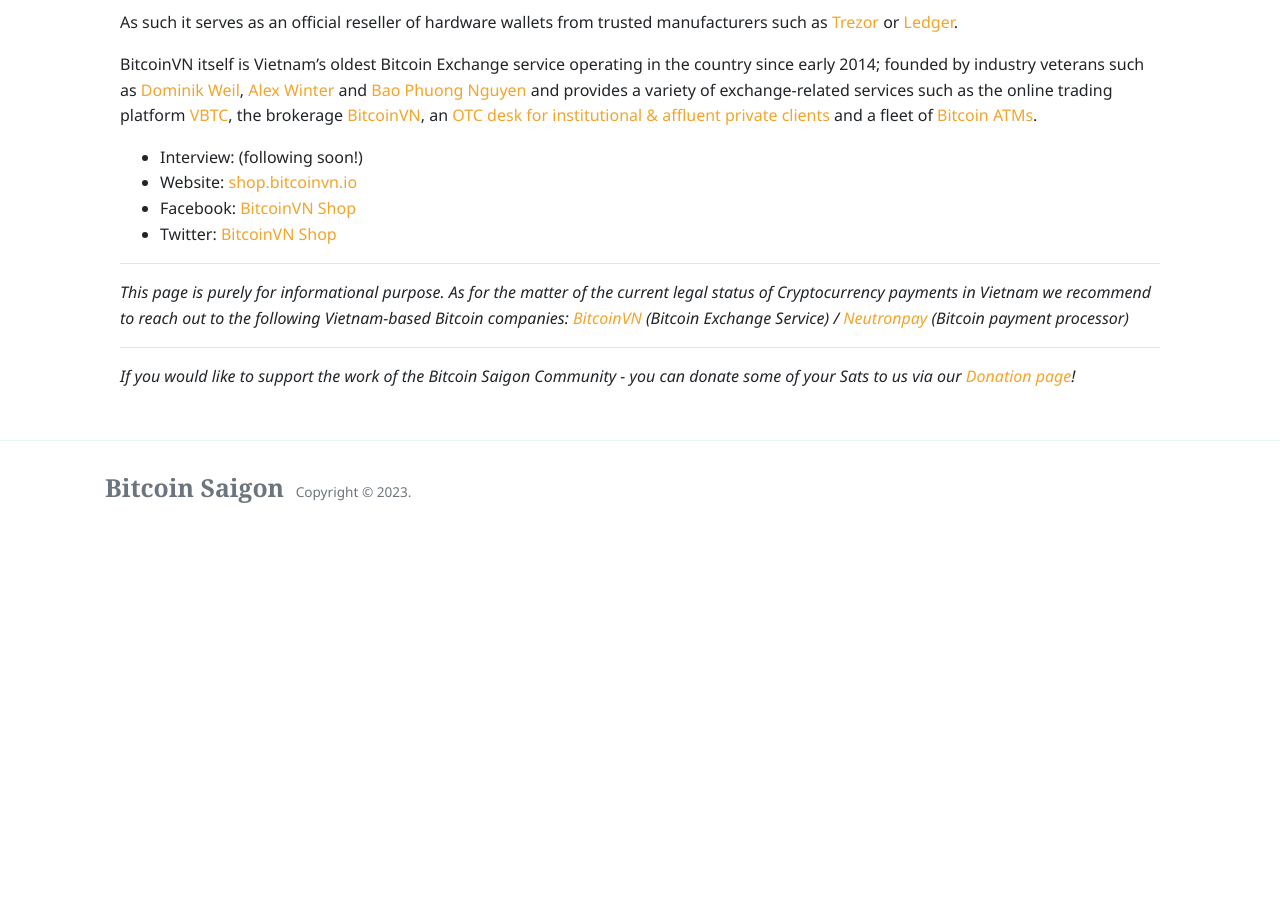
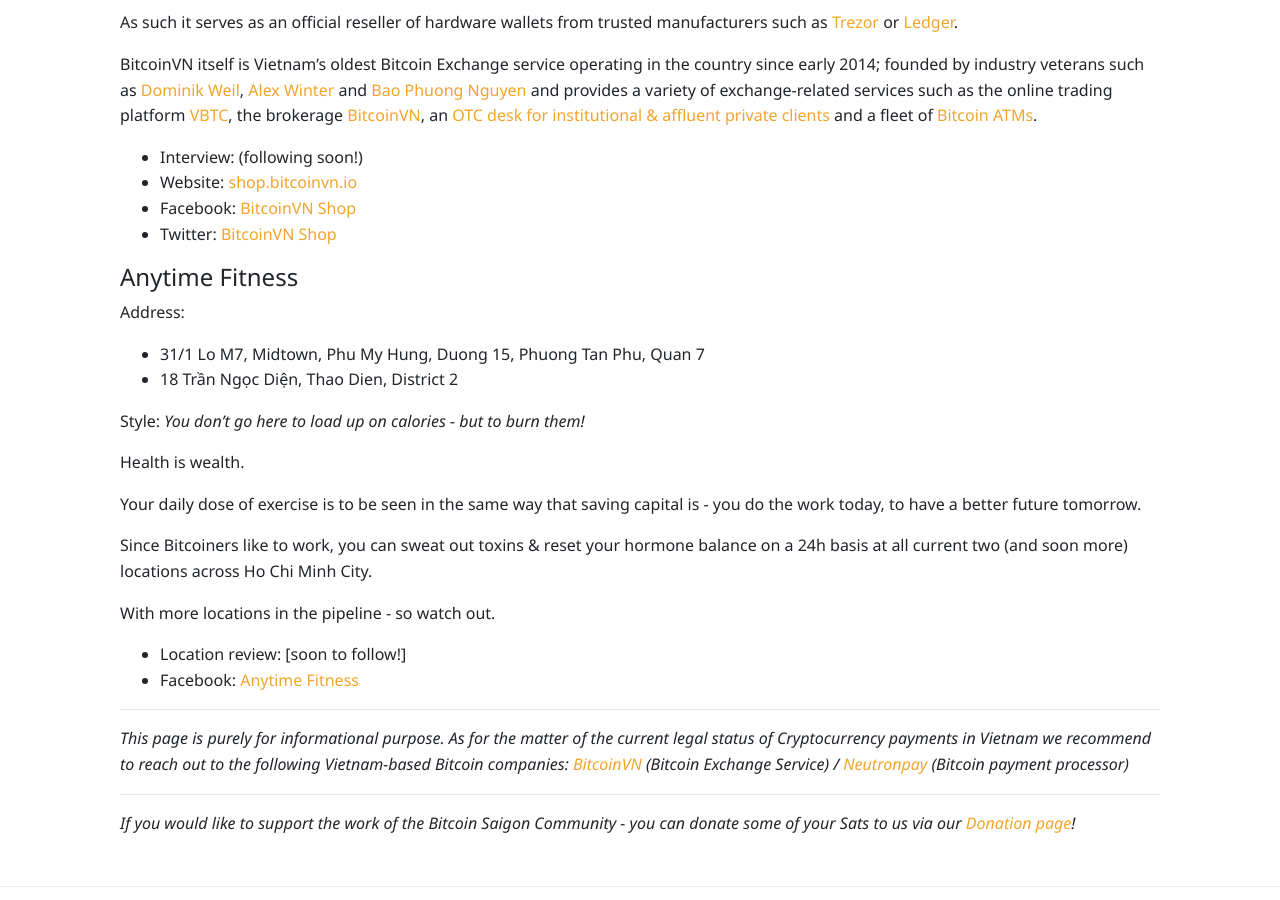
Before and after one commit to bitcoinsaigon/bitcoinsaigon.github.io, a Jekyll site: the page built from _pages/spend-sats-saigon.md, in a window 1280 px wide and 900 px high, scrolled down 2318 px. Built offline with Jekyll 4.4.1, drawn with Linux system fonts in a browser that asks for light colours; nearby versions of some CDN libraries; before the commit the page ends 2852 px from its top, so only the background shows below that.

Commit message:
Add new merchant

```diff
--- a/_pages/spend-sats-saigon.md
+++ b/_pages/spend-sats-saigon.md
@@ -213,6 +213,25 @@
 - Facebook: [BitcoinVN Shop](https://www.facebook.com/Vilanh-BTC-Shop-Bitcoinvn-104495564767407/)
 - Twitter: [BitcoinVN Shop](http://www.twitter.com/BitcoinVNShop)
 
+#### Anytime Fitness
+Address:
+- 31/1 Lo M7, Midtown, Phu My Hung, Duong 15, Phuong Tan Phu, Quan 7
+- 18 Trần Ngọc Diện, Thao Dien, District 2
+
+Style: *You don’t go here to load up on calories - but to burn them!*
+
+Health is wealth.
+
+Your daily dose of exercise is to be seen in the same way that saving capital is - you do the work today, to have a better future tomorrow.
+
+Since Bitcoiners like to work, you can sweat out toxins & reset your hormone balance on a 24h basis at all current two (and soon more) locations across Ho Chi Minh City.
+
+With more locations in the pipeline - so watch out.
+
+- Location review: [soon to follow!]
+- Facebook: [Anytime Fitness](https://www.facebook.com/afthaodien)
+
+
 ---
 
 *This page is purely for informational purpose. As for the matter of the current legal status of Cryptocurrency payments in Vietnam we recommend to reach out to the following Vietnam-based Bitcoin companies: [BitcoinVN](http://www.bitcoinvn.io) (Bitcoin Exchange Service) / [Neutronpay](https://neutronpay.com/) (Bitcoin payment processor)*
```
